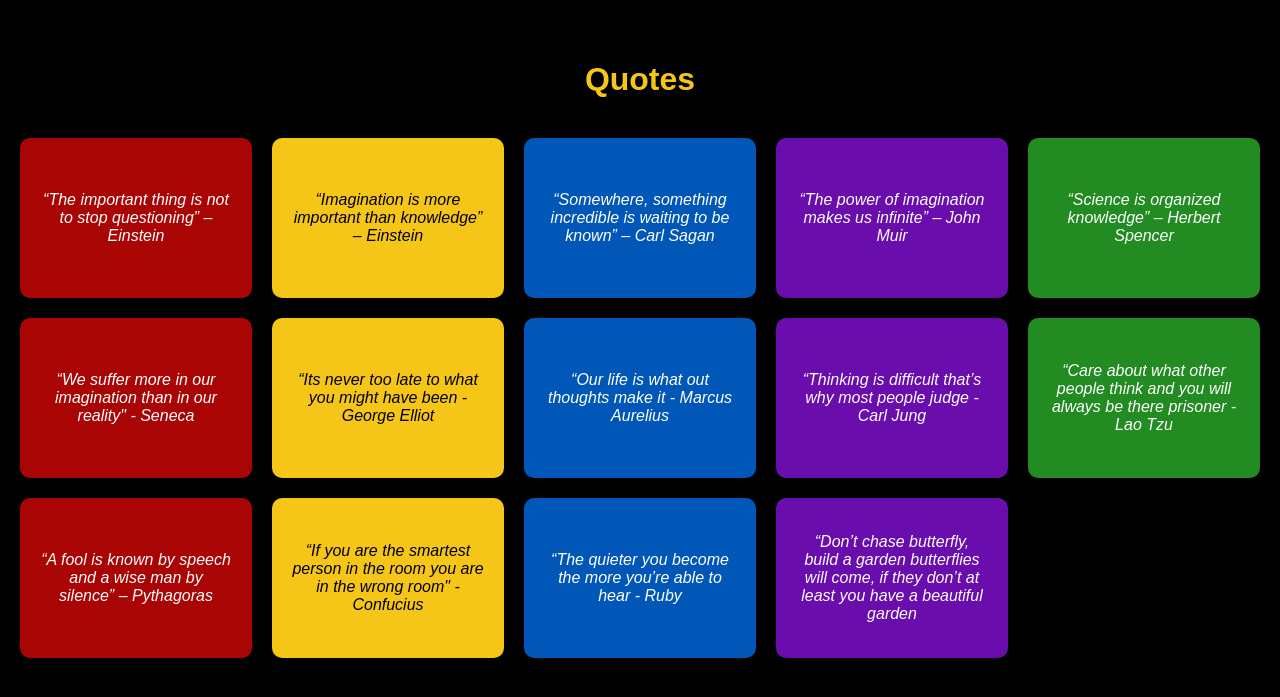
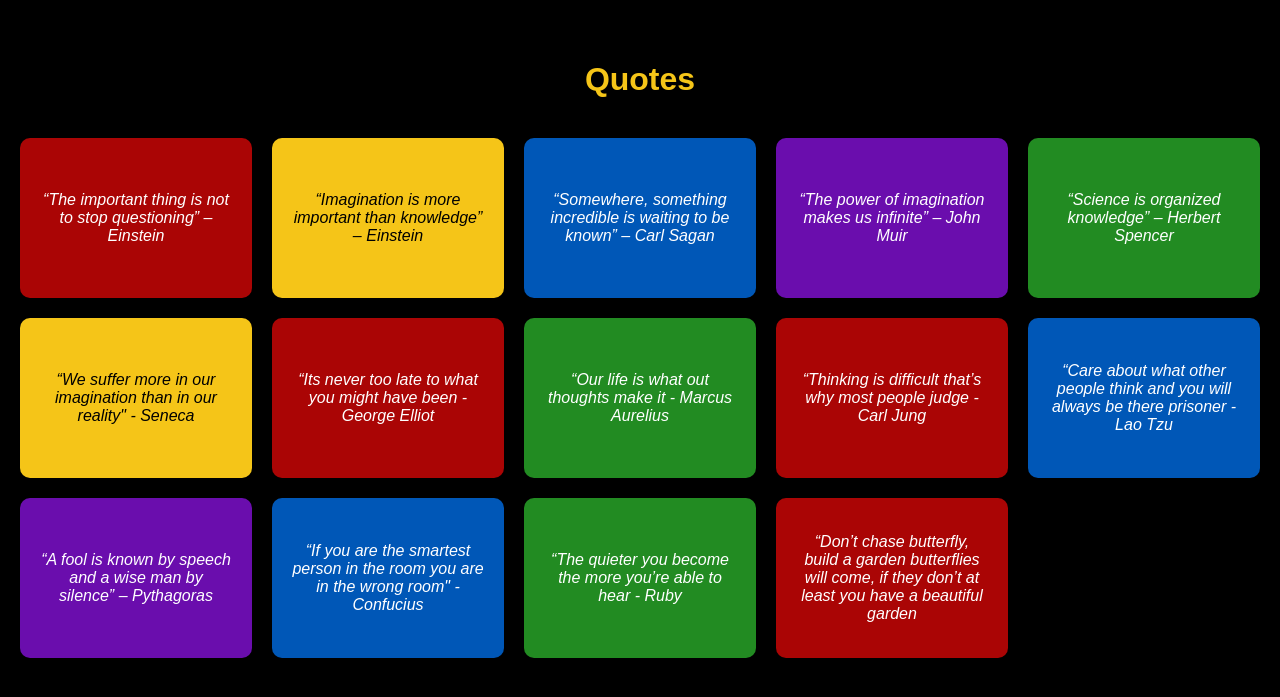
Before and after one commit to nanosrini/nanosrini.github.io, a Jekyll site: the page home/quotes.html, which Jekyll copies as it is, in a window 1280 px wide. Shown: the top 697 px of the page. Built offline with Jekyll 4.4.1, drawn with Linux system fonts in a browser that asks for light colours.

Commit message:
Update quotes.html

```diff
--- a/home/quotes.html
+++ b/home/quotes.html
@@ -61,15 +61,15 @@
     <div class="quote-card color3">“Somewhere, something incredible is waiting to be known” – Carl Sagan</div>
     <div class="quote-card color4">“The power of imagination makes us infinite” – John Muir</div>
     <div class="quote-card color5">“Science is organized knowledge” – Herbert Spencer</div>
-    <div class="quote-card color1">“We suffer more in our imagination than in our reality" - Seneca </div>
-    <div class="quote-card color2">“Its never too late to what you might have been - George Elliot</div>
-    <div class="quote-card color3">“Our life is what out thoughts make it - Marcus Aurelius </div>
-    <div class="quote-card color4">“Thinking is difficult that’s why most people judge - Carl Jung</div>
-    <div class="quote-card color5">“Care about what other people think and you will always be there prisoner - Lao Tzu</div>
-    <div class="quote-card color1">“A fool is known by speech and a wise man by silence” – Pythagoras </div>
-    <div class="quote-card color2">“If you are the smartest person in the room you are in the wrong room" -  Confucius </div>
-    <div class="quote-card color3">“The quieter you become the more you’re able to hear  - Ruby</div>
-    <div class="quote-card color4">“Don’t chase butterfly, build a garden butterflies will come, if they don’t at least you have a beautiful garden</div>
+    <div class="quote-card color2">“We suffer more in our imagination than in our reality" - Seneca </div>
+    <div class="quote-card color1">“Its never too late to what you might have been - George Elliot</div>
+    <div class="quote-card color5">“Our life is what out thoughts make it - Marcus Aurelius </div>
+    <div class="quote-card color1">“Thinking is difficult that’s why most people judge - Carl Jung</div>
+    <div class="quote-card color3">“Care about what other people think and you will always be there prisoner - Lao Tzu</div>
+    <div class="quote-card color4">“A fool is known by speech and a wise man by silence” – Pythagoras </div>
+    <div class="quote-card color3">“If you are the smartest person in the room you are in the wrong room" -  Confucius </div>
+    <div class="quote-card color5">“The quieter you become the more you’re able to hear  - Ruby</div>
+    <div class="quote-card color1">“Don’t chase butterfly, build a garden butterflies will come, if they don’t at least you have a beautiful garden</div>
   </div>
 
 </body>
```
